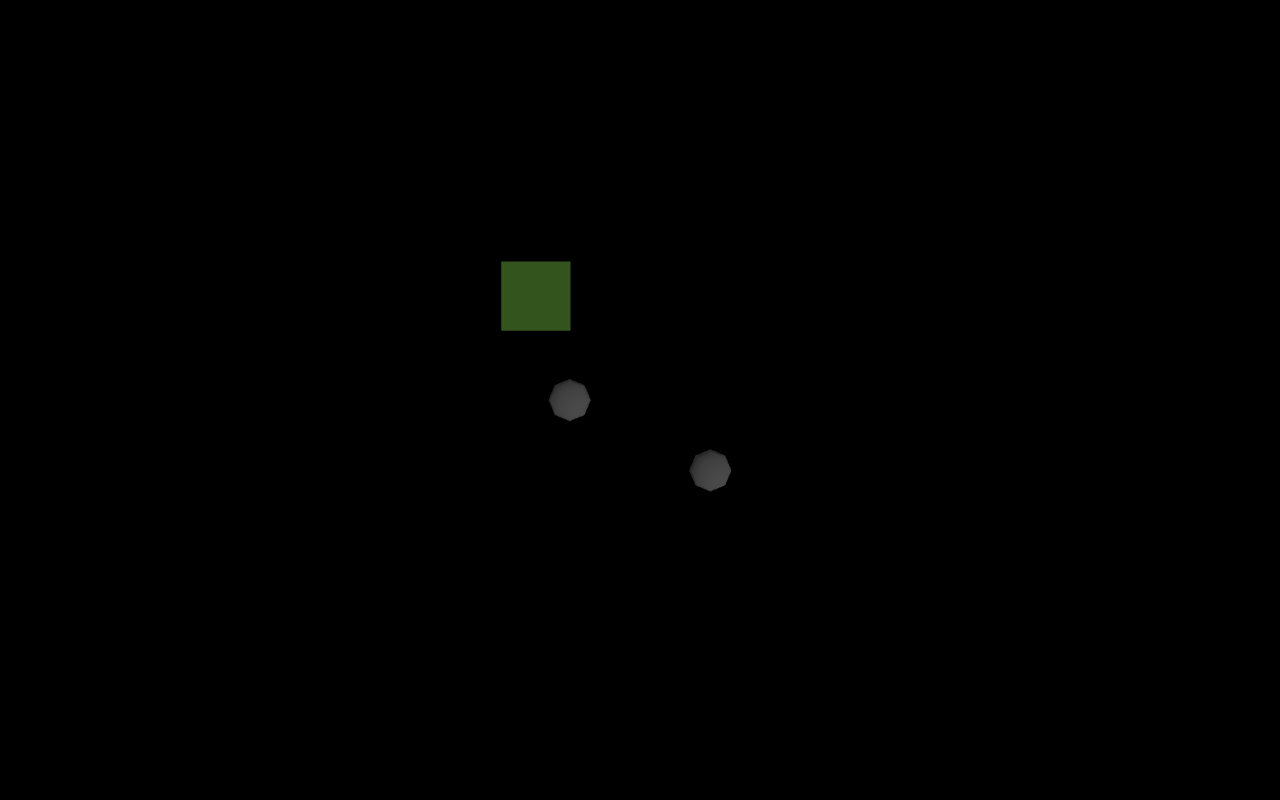
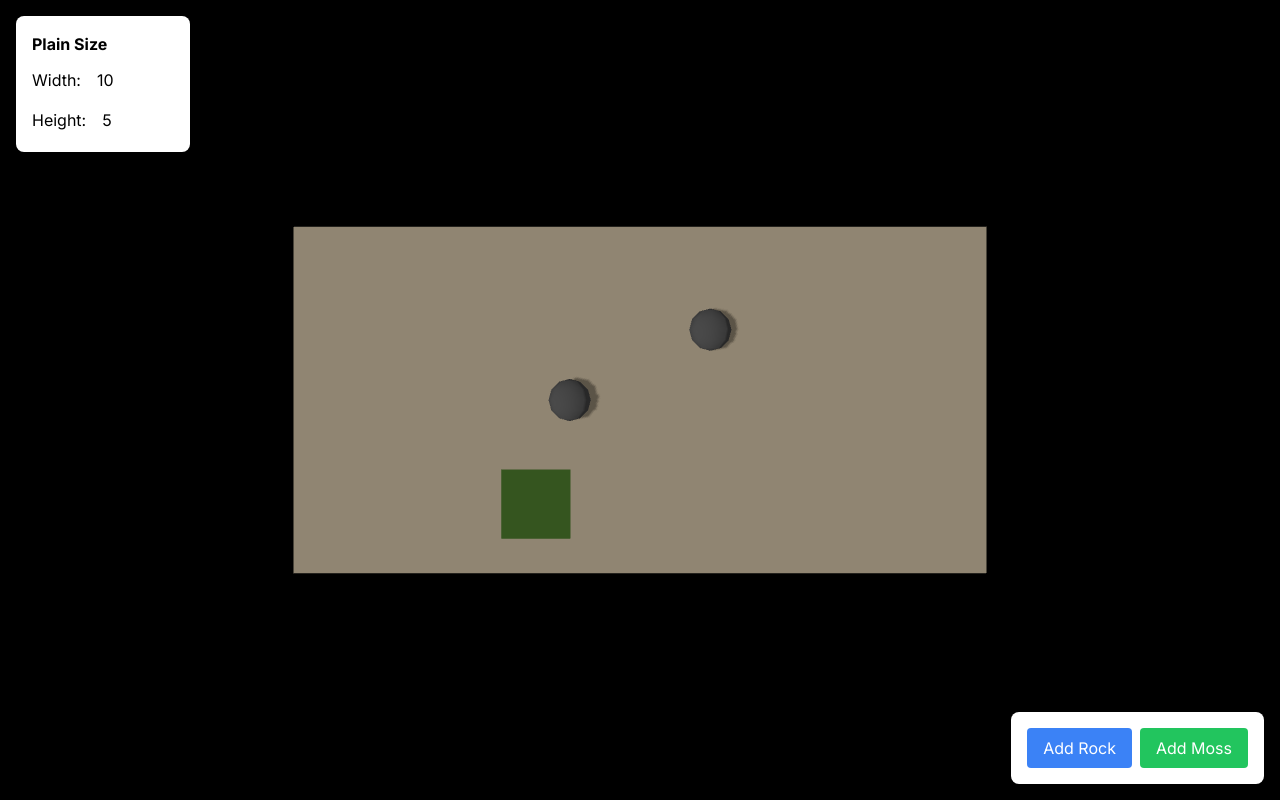
Before and after one commit to breath103/kurt-archive, a Next.js app: page /zen-garden-v2 in a window 1280 px wide. Built offline with nearby package versions, Linux system fonts and the light colour scheme.

Commit message:
feat: addRock, addMoss

```diff
--- a/src/pages/zen-garden-v2.tsx
+++ b/src/pages/zen-garden-v2.tsx
@@ -1,16 +1,21 @@
 import type { NextPage } from "next";
-import { useEffect, useRef } from "react";
+import { useEffect, useState } from "react";
+import type { Observable } from "rxjs";
 
 import { ZenGardenEditor } from "@/zen-garden-v2/editor";
+import { ZenGardenMoss } from "@/zen-garden-v2/moss";
+import { ZenGardenRock } from "@/zen-garden-v2/rock";
+import { Vector2 } from "@/zen-garden-v2/vector2";
 
 const ZenGardenV2Page: NextPage = () => {
-  const canvasRef = useRef<HTMLCanvasElement>(null);
+  const [editor, setEditor] = useState<ZenGardenEditor | null>(null);
 
   useEffect(() => {
-    const canvas = canvasRef.current;
+    const canvas = document.getElementById("canvas") as HTMLCanvasElement;
     if (!canvas) return;
 
-    const editor = new ZenGardenEditor(canvas, {
+    const ed = new ZenGardenEditor(canvas, {
+      plain: { size: { x: 10, y: 5 } },
       objects: [
         { id: "rock1", type: "rock", position: { x: -1, y: 0 } },
         { id: "rock2", type: "rock", position: { x: 1, y: 1 } },
@@ -22,11 +27,141 @@ const ZenGardenV2Page: NextPage = () => {
         ]},
       ],
     });
+    setEditor(ed);
 
-    return () => editor.dispose();
+    return () => ed.dispose();
   }, []);
 
-  return <canvas ref={canvasRef} className="w-full h-full" />;
+  return (
+    <>
+      <canvas id="canvas" className="w-full h-full" />
+      {editor && (
+        <>
+          <PlainSizePanel editor={editor} />
+          <ObjectPanel editor={editor} />
+          <AddPanel editor={editor} />
+        </>
+      )}
+    </>
+  );
 };
 
 export default ZenGardenV2Page;
+
+function PlainSizePanel({ editor }: { editor: ZenGardenEditor }) {
+  const updateSize = (axis: "x" | "y", value: number) => {
+    const current = editor.scene.plain.size;
+    editor.scene.plain.size = new Vector2({
+      x: axis === "x" ? value : current.x,
+      y: axis === "y" ? value : current.y,
+    });
+  };
+
+  const size = editor.scene.plain.size;
+
+  return (
+    <div className="fixed left-4 top-4 bg-white text-black p-4 rounded-lg space-y-2">
+      <h3 className="font-bold">Plain Size</h3>
+      <label className="block">
+        Width:
+        <input
+          type="number"
+          defaultValue={size.x}
+          onChange={(e) => updateSize("x", Number(e.target.value))}
+          className="ml-2 w-20 px-2 py-1 bg-white/20 rounded"
+        />
+      </label>
+      <label className="block">
+        Height:
+        <input
+          type="number"
+          defaultValue={size.y}
+          onChange={(e) => updateSize("y", Number(e.target.value))}
+          className="ml-2 w-20 px-2 py-1 bg-white/20 rounded"
+        />
+      </label>
+    </div>
+  );
+}
+
+function ObjectPanel({ editor }: { editor: ZenGardenEditor }) {
+  const selected = useObservable(editor.$selectedObject);
+
+  if (!selected) return null;
+
+  const onDelete = () => editor.deleteObject(selected.id);
+
+  return (
+    <div className="fixed right-4 top-4 bg-white text-black p-4 rounded-lg space-y-2">
+      {selected instanceof ZenGardenRock && <RockPanel rock={selected} />}
+      {selected instanceof ZenGardenMoss && <MossPanel moss={selected} />}
+      <button
+        onClick={onDelete}
+        className="w-full px-3 py-1 bg-red-500 text-white rounded hover:bg-red-600"
+      >
+        Delete
+      </button>
+    </div>
+  );
+}
+
+function RockPanel({ rock }: { rock: ZenGardenRock }) {
+  return (
+    <>
+      <h3 className="font-bold">Rock</h3>
+      <p>ID: {rock.id}</p>
+    </>
+  );
+}
+
+function MossPanel({ moss }: { moss: ZenGardenMoss }) {
+  return (
+    <>
+      <h3 className="font-bold">Moss</h3>
+      <p>ID: {moss.id}</p>
+    </>
+  );
+}
+
+function AddPanel({ editor }: { editor: ZenGardenEditor }) {
+  const mode = useObservable(editor.$mode);
+
+  if (mode) {
+    return (
+      <div className="fixed right-4 bottom-4 bg-white text-black p-4 rounded-lg">
+        <button
+          onClick={() => editor.setMode(null)}
+          className="px-4 py-2 bg-gray-500 text-white rounded hover:bg-gray-600"
+        >
+          Cancel
+        </button>
+      </div>
+    );
+  }
+
+  return (
+    <div className="fixed right-4 bottom-4 bg-white text-black p-4 rounded-lg space-x-2">
+      <button
+        onClick={() => editor.setMode("addRock")}
+        className="px-4 py-2 bg-blue-500 text-white rounded hover:bg-blue-600"
+      >
+        Add Rock
+      </button>
+      <button
+        onClick={() => editor.setMode("addMoss")}
+        className="px-4 py-2 bg-green-500 text-white rounded hover:bg-green-600"
+      >
+        Add Moss
+      </button>
+    </div>
+  );
+}
+
+function useObservable<T>(observable: Observable<T>): T | null {
+  const [value, setValue] = useState<T | null>(null);
+  useEffect(() => {
+    const sub = observable.subscribe(setValue);
+    return () => sub.unsubscribe();
+  }, [observable]);
+  return value;
+}
--- a/src/zen-garden-v2/editor.ts
+++ b/src/zen-garden-v2/editor.ts
@@ -1,5 +1,5 @@
 import type { Subscription } from "rxjs";
-import { BehaviorSubject, pairwise, startWith } from "rxjs";
+import { BehaviorSubject, type Observable, pairwise, startWith } from "rxjs";
 import * as THREE from "three";
 
 import type { ZenGardenObject } from "./object";
@@ -7,11 +7,14 @@ import type { ZenGardenSceneEncoded } from "./scene";
 import { ZenGardenScene } from "./scene";
 import type { Vector2 } from "./vector2";
 
+export type EditorMode = null | "addRock" | "addMoss";
+
 export class ZenGardenEditor {
   private renderer: THREE.WebGLRenderer;
-  private scene: ZenGardenScene;
+  readonly scene: ZenGardenScene;
   private canvas: HTMLCanvasElement;
-  private $selectedObject = new BehaviorSubject<ZenGardenObject | null>(null);
+  private _$selectedObject = new BehaviorSubject<ZenGardenObject | null>(null);
+  private _$mode = new BehaviorSubject<EditorMode>(null);
   private subscriptions: Subscription[] = [];
   private disposed = false;
   private dragging: { object: ZenGardenObject; lastPos: Vector2 } | null = null;
@@ -22,6 +25,7 @@ export class ZenGardenEditor {
       const renderer = new THREE.WebGLRenderer({ canvas, antialias: true });
       renderer.setSize(window.innerWidth, window.innerHeight);
       renderer.setPixelRatio(window.devicePixelRatio);
+      renderer.shadowMap.enabled = true;
       return renderer;
     })();
 
@@ -29,7 +33,7 @@ export class ZenGardenEditor {
 
     // Selection highlight logic
     this.subscriptions.push(
-      this.$selectedObject.pipe(
+      this._$selectedObject.pipe(
         startWith(null),
         pairwise()
       ).subscribe(([prev, curr]) => {
@@ -55,14 +59,39 @@ export class ZenGardenEditor {
 
   private handleMouseDown = (event: MouseEvent): void => {
     const screen = this.screenCoords(event);
+    const pos = this.scene.screenToPlaneCoordinate(screen.x, screen.y);
+
+    const mode = this._$mode.value;
+    if (pos) {
+      const id = crypto.randomUUID();
+      switch (mode) {
+      case null:
+        break;
+      case "addRock":
+        this.scene.addObject({ id, type: "rock", position: pos.serialize() });
+        this._$mode.next(null);
+        return;
+      case "addMoss":
+        this.scene.addObject({
+          id,
+          type: "moss",
+          position: pos.serialize(),
+          polygonPath: [
+            { x: -0.5, y: -0.5 },
+            { x: 0.5, y: -0.5 },
+            { x: 0.5, y: 0.5 },
+            { x: -0.5, y: 0.5 },
+          ],
+        });
+        this._$mode.next(null);
+        return;
+      }
+    }
+
     const hit = this.scene.hitTest(screen.x, screen.y);
-
-    if (hit) {
-      const pos = this.scene.screenToPlaneCoordinate(screen.x, screen.y);
-      if (pos) {
-        this.dragging = { object: hit, lastPos: pos };
-        this.$selectedObject.next(hit);
-      }
+    if (hit && pos) {
+      this.dragging = { object: hit, lastPos: pos };
+      this._$selectedObject.next(hit);
     }
   };
 
@@ -91,8 +120,28 @@ export class ZenGardenEditor {
   private animate = (): void => {
     if (this.disposed) return;
     requestAnimationFrame(this.animate);
+    this.scene.update();
     this.renderer.render(this.scene.threeScene, this.scene.threeCamera);
   };
+
+  get $selectedObject(): Observable<ZenGardenObject | null> {
+    return this._$selectedObject;
+  }
+
+  get $mode(): Observable<EditorMode> {
+    return this._$mode;
+  }
+
+  setMode(mode: EditorMode): void {
+    this._$mode.next(mode);
+  }
+
+  deleteObject(id: string): void {
+    if (this._$selectedObject.value?.id === id) {
+      this._$selectedObject.next(null);
+    }
+    this.scene.deleteObject(id);
+  }
 
   dispose(): void {
     this.disposed = true;
--- a/src/zen-garden-v2/object.ts
+++ b/src/zen-garden-v2/object.ts
@@ -7,4 +7,5 @@ export interface ZenGardenObject {
   setHighlight(highlighted: boolean): void;
   testRaycast(raycaster: THREE.Raycaster): boolean;
   moveOnPlane(delta: Vector2): void;
+  dispose(): void;
 }
--- /dev/null
+++ b/src/zen-garden-v2/plain.ts
@@ -0,0 +1,44 @@
+import * as THREE from "three";
+
+import type { Codable } from "./codable";
+import type { Vector2Encoded } from "./vector2";
+import { Vector2 } from "./vector2";
+
+export type ZenGardenPlainEncoded = {
+  size: Vector2Encoded;
+};
+
+const PLAIN_Z = 0;
+
+export class ZenGardenPlain implements Codable<ZenGardenPlainEncoded> {
+  private mesh: THREE.Mesh;
+
+  constructor(encoded: ZenGardenPlainEncoded, scene: THREE.Scene) {
+    const geometry = new THREE.PlaneGeometry(1, 1);
+    const material = new THREE.MeshStandardMaterial({
+      color: 0xd4c4a8,
+      roughness: 1,
+    });
+
+    this.mesh = new THREE.Mesh(geometry, material);
+    this.mesh.position.z = PLAIN_Z;
+    this.mesh.receiveShadow = true;
+    this.size = new Vector2(encoded.size);
+
+    scene.add(this.mesh);
+  }
+
+  get size(): Vector2 {
+    return new Vector2({ x: this.mesh.scale.x, y: this.mesh.scale.y });
+  }
+
+  set size(value: Vector2) {
+    this.mesh.scale.set(value.x, value.y, 1);
+  }
+
+  serialize(): ZenGardenPlainEncoded {
+    return {
+      size: this.size.serialize(),
+    };
+  }
+}
--- a/src/zen-garden-v2/scene.ts
+++ b/src/zen-garden-v2/scene.ts
@@ -4,17 +4,25 @@ import type { Codable } from "./codable";
 import type { ZenGardenObject } from "./object";
 import type { ZenGardenMossEncoded } from "./moss";
 import { ZenGardenMoss } from "./moss";
+import type { ZenGardenPlainEncoded } from "./plain";
+import { ZenGardenPlain } from "./plain";
 import type { ZenGardenRockEncoded } from "./rock";
 import { ZenGardenRock } from "./rock";
+import { Sun } from "./sun";
 import { Vector2 } from "./vector2";
 
 export class ZenGardenScene implements Codable<ZenGardenSceneEncoded> {
   private scene: THREE.Scene;
   private camera: THREE.PerspectiveCamera;
+  private sun: Sun;
+  readonly plain: ZenGardenPlain;
   private objects: Map<string, ZenGardenRock | ZenGardenMoss>;
   private raycaster = new THREE.Raycaster();
 
   constructor(encoded: ZenGardenSceneEncoded) {
+    // Z-up coordinate system
+    THREE.Object3D.DEFAULT_UP.set(0, 0, 1);
+
     this.scene = new THREE.Scene();
 
     this.camera = new THREE.PerspectiveCamera(
@@ -23,28 +31,33 @@ export class ZenGardenScene implements Codable<ZenGardenSceneEncoded> {
       0.1,
       1000
     );
-    this.camera.position.set(0, 10, 0);
+    this.camera.position.set(0, 0, 10);
+    this.camera.up.set(0, 1, 0);
     this.camera.lookAt(0, 0, 0);
 
     // Lights
     const ambient = new THREE.AmbientLight(0xffffff, 0.5);
     this.scene.add(ambient);
 
-    const sun = new THREE.DirectionalLight(0xffffff, 1);
-    sun.position.set(5, 10, 5);
-    this.scene.add(sun);
+    this.sun = new Sun();
+    this.scene.add(this.sun);
+
+    // Plain
+    this.plain = new ZenGardenPlain(encoded.plain, this.scene);
 
     // Objects
     this.objects = new Map(
       encoded.objects
-        .map((e) => {
-          switch (e.type) {
-          case "rock": return new ZenGardenRock(e, this.scene);
-          case "moss": return new ZenGardenMoss(e, this.scene);
-          }
-        })
+        .map((e) => this.deserialize(e))
         .map((o) => [o.id, o])
     );
+  }
+
+  private deserialize(encoded: ZenGardenRockEncoded | ZenGardenMossEncoded): ZenGardenRock | ZenGardenMoss {
+    switch (encoded.type) {
+    case "rock": return new ZenGardenRock(encoded, this.scene);
+    case "moss": return new ZenGardenMoss(encoded, this.scene);
+    }
   }
 
   get threeScene(): THREE.Scene {
@@ -53,6 +66,23 @@ export class ZenGardenScene implements Codable<ZenGardenSceneEncoded> {
 
   get threeCamera(): THREE.PerspectiveCamera {
     return this.camera;
+  }
+
+  update(): void {
+    this.sun.update();
+  }
+
+  addObject(encoded: ZenGardenRockEncoded | ZenGardenMossEncoded): void {
+    const obj = this.deserialize(encoded);
+    this.objects.set(obj.id, obj);
+  }
+
+  deleteObject(id: string): void {
+    const obj = this.objects.get(id);
+    if (obj) {
+      obj.dispose();
+      this.objects.delete(id);
+    }
   }
 
   handleResize(width: number, height: number): void {
@@ -77,22 +107,24 @@ export class ZenGardenScene implements Codable<ZenGardenSceneEncoded> {
     const mouse = new THREE.Vector2(screenX, screenY);
     this.raycaster.setFromCamera(mouse, this.camera);
 
-    const plane = new THREE.Plane(new THREE.Vector3(0, 1, 0), 0);
+    const plane = new THREE.Plane(new THREE.Vector3(0, 0, 1), 0);
     const intersection = new THREE.Vector3();
 
     if (this.raycaster.ray.intersectPlane(plane, intersection)) {
-      return new Vector2({ x: intersection.x, y: intersection.z });
+      return new Vector2({ x: intersection.x, y: intersection.y });
     }
     return null;
   }
 
   serialize(): ZenGardenSceneEncoded {
     return {
+      plain: this.plain.serialize(),
       objects: Array.from(this.objects.values()).map((object) => object.serialize()),
     };
   }
 }
 
 export interface ZenGardenSceneEncoded {
+  plain: ZenGardenPlainEncoded;
   objects: Array<ZenGardenRockEncoded | ZenGardenMossEncoded>;
 }
--- /dev/null
+++ b/src/zen-garden-v2/sun.ts
@@ -0,0 +1,20 @@
+import * as THREE from "three";
+
+export class Sun extends THREE.DirectionalLight {
+  private angle = 0;
+
+  constructor() {
+    super(0xffffff, 1);
+    this.castShadow = true;
+  }
+
+  update(): void {
+    this.angle += 0.01;
+    const radius = 7;
+    this.position.set(
+      Math.cos(this.angle) * radius,
+      Math.sin(this.angle) * radius,
+      10
+    );
+  }
+}
```
Also changed, not shown: src/zen-garden-v2/codable.ts (+0 -8 lines), src/zen-garden-v2/moss.ts (+11 -6 lines), src/zen-garden-v2/rock.ts (+11 -4 lines), src/zen-garden-v2/vector2.ts (+4 -4 lines).
